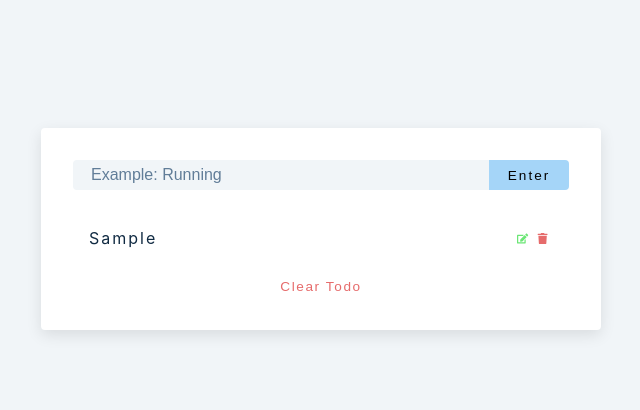
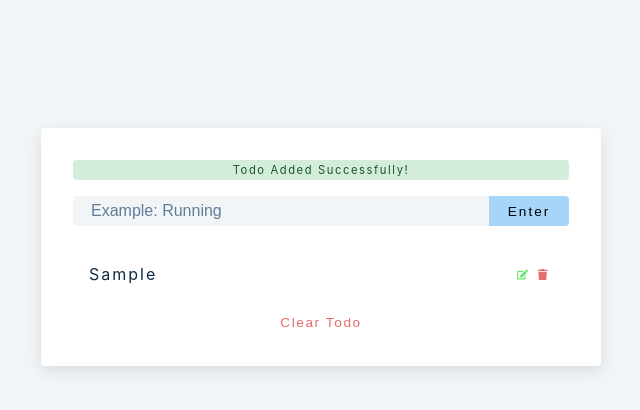
Before and after one commit to arslanovngc/react-tuto-projects, a React (Create React App) app: page / in a window 1280 px wide. Both pictures are taken after typing "Sample" into the empty fields and a click on the button "Enter". Shown: the top 410 px of the page, without its empty margins (319-959 px from the left). Built offline with nearby package versions, Linux system fonts and the light colour scheme.

Commit message:
alert component fixed

```diff
--- a/src/components/Todo/Alert.js
+++ b/src/components/Todo/Alert.js
@@ -1,12 +1,15 @@
 import { useEffect } from "react";
 
 const Alert = ({ type, msg, removeAlert, list }) => {
+
   useEffect(() => {
     const timeout = setTimeout(() => {
       removeAlert();
-      return () => clearTimeout(timeout);
-    }, [list]);
-  });
+    }, 3000);
+
+    return () => clearTimeout(timeout);
+  }, [list]);
+
   return <p className={`alert alert-${type}`}>{msg}</p>;
 };
 
--- a/src/components/Todo/Main.js
+++ b/src/components/Todo/Main.js
@@ -49,7 +49,7 @@ const Main = () => {
   };
 
   const showAlert = (shown = false, type = "", msg = "") => {
-    return [];
+    setAlert({shown, type, msg});
   };
 
   const clearTodoList = () => {
```
Also changed, not shown: public/index.html (line endings or trailing spaces).
